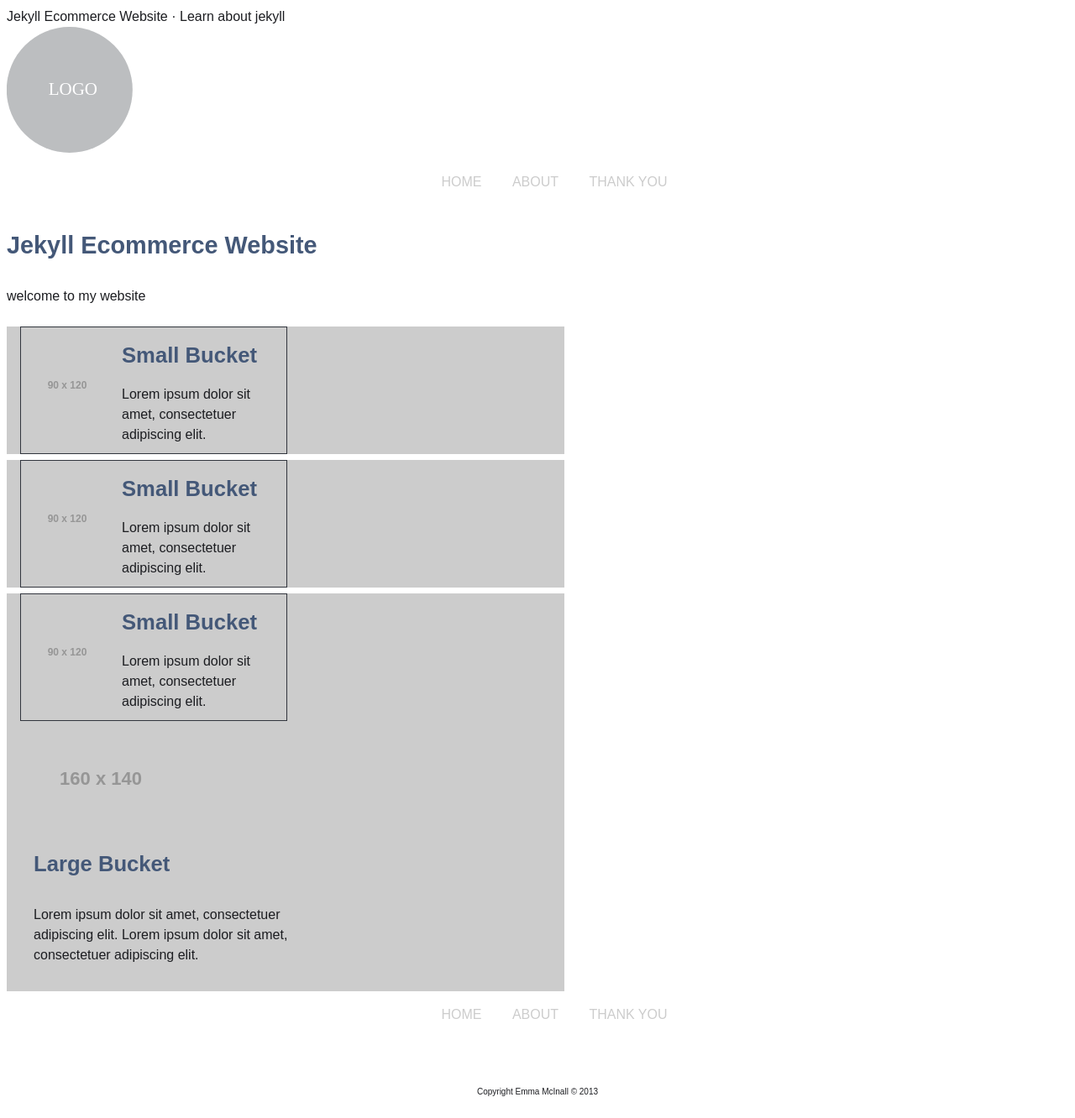
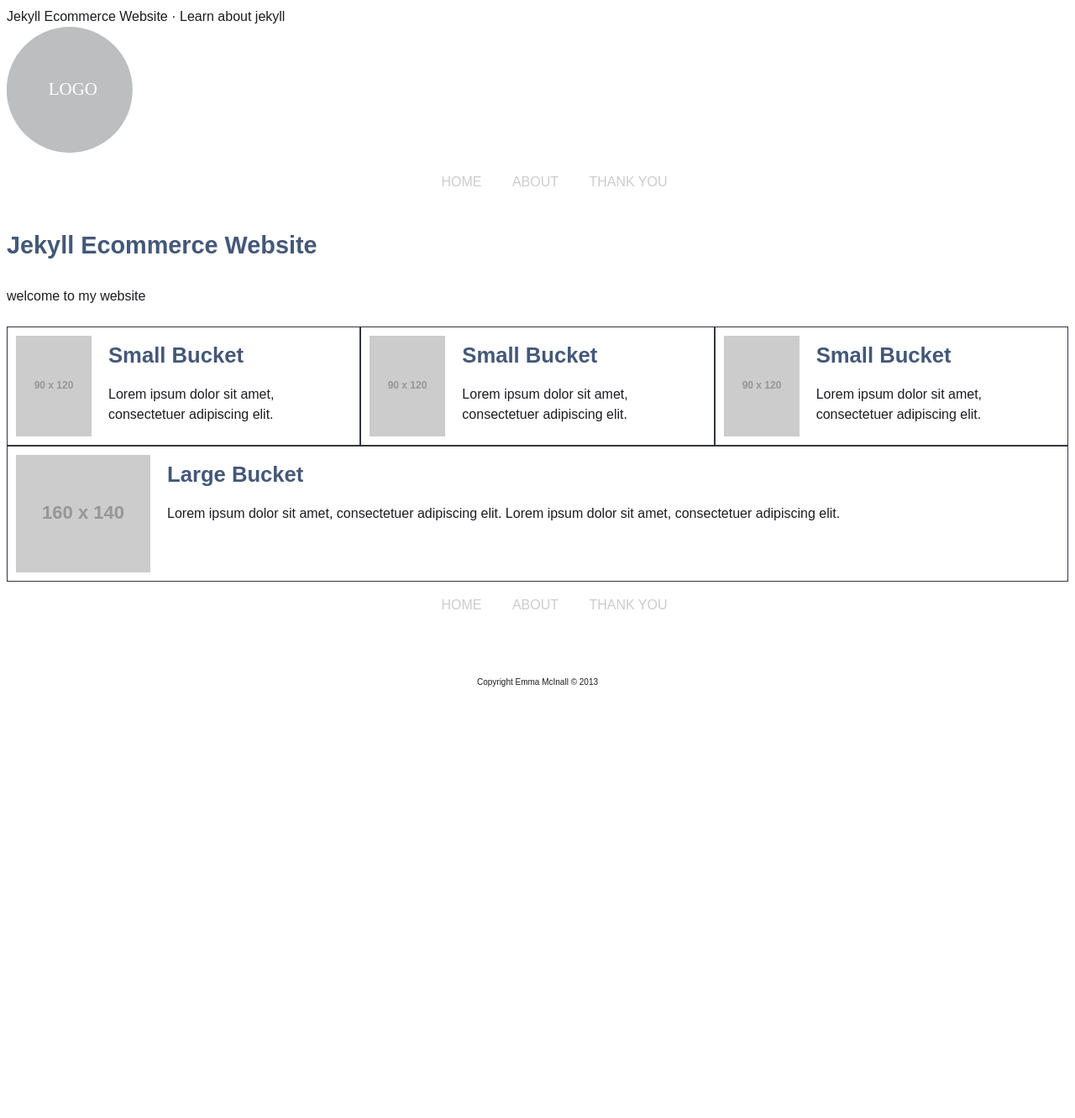
Before and after one commit to mcin0244/jekyll-ecommerce-website, a Jekyll site: the page built from index.html, in a window 1280 px wide. Shown: the whole page at 84% size. Built offline with Jekyll 4.4.1, drawn with Linux system fonts in a browser that asks for light colours; Markdown is read by kramdown in place of the engine named in the settings; after the commit the page ends 900 px from its top, so only the background shows below that.

Commit message:
Fixed Grid!!!

```diff
--- a/css/buckets.css
+++ b/css/buckets.css
@@ -4,7 +4,6 @@
 .media{
 	border: 1px solid rgb(49, 53, 61);
 	overflow: hidden;
-	width: 50%;
 	float: center;
 }
 
--- a/css/responsive-grid.css
+++ b/css/responsive-grid.css
@@ -1,37 +1,268 @@
 .grid {
-	overflow: hidden;
+  margin: 0;
+  padding: 0;
+  letter-spacing: -0.31em;
+  text-rendering: optimizespeed;
+  display: -webkit-flex;
+  -webkit-flex-flow: row wrap;
+  display: -ms-flexbox;
+  -ms-flex-flow: row wrap;
+}
+
+.grid-bottom {
+  -webkit-align-items: flex-end;
+  -ms-align-items: flex-end;
+}
+
+.opera-only :-o-prefocus, .grid {
+  word-spacing: -0.43em;
 }
 
 .unit {
-	background-color: #ccc
+  letter-spacing: normal;
+  text-rendering: auto;
+  vertical-align: top;
+  word-spacing: normal;
+  display: inline-block;
+  visibility: visible;
 }
 
-/*
-	Instead of including this class in your grids.css
-	Use the one included in your modular typography.css
-*/
-.gutter {
-	padding-left: 1em;
-	padding-right: 1em;
+.grid-bottom .unit {
+  vertical-align: bottom;
+}
+
+.unit-s-hidden {
+  display: none;
+  visibility: hidden;
 }
 
 .unit-s-1 {
-	width: 50%;
+  display: block;
+  visibility: visible;
+  width: 100%;
+}
+
+.unit-offset-s-0 {
+  margin-left: 0;
+}
+
+.unit-s-1-2 {
+  width: 50.0000%;
+}
+
+.unit-offset-s-1-2 {
+  margin-left: 50.0000%;
+}
+
+.unit-s-1-3 {
+  width: 33.3333%;
+}
+
+.unit-offset-s-1-3 {
+  margin-left: 33.3333%;
+}
+
+.unit-s-2-3 {
+  width: 66.6667%;
+}
+
+.unit-offset-s-2-3 {
+  margin-left: 66.6667%;
+}
+
+.unit-s-1-4 {
+  width: 25.0000%;
+}
+
+.unit-offset-s-1-4 {
+  margin-left: 25.0000%;
+}
+
+.unit-s-3-4 {
+  width: 75.0000%;
+}
+
+.unit-offset-s-3-4 {
+  margin-left: 75.0000%;
+}
+
+.unit-s-1-2,.unit-s-1-3,.unit-s-2-3,.unit-s-1-4,.unit-s-3-4 {
   display: inline-block;
+  visibility: visible;
 }
 
 @media only screen and (min-width: 30em) {
 
+.unit-m-hidden {
+  display: none;
+  visibility: hidden;
+}
+
+.unit-m-1 {
+  display: block;
+  visibility: visible;
+  width: 100%;
+}
+
+.unit-offset-m-0 {
+  margin-left: 0;
+}
+
 .unit-m-1-2 {
-		width: 50%;
+  width: 50.0000%;
+}
+
+.unit-offset-m-1-2 {
+  margin-left: 50.0000%;
+}
+
+.unit-m-1-3 {
+  width: 33.3333%;
+}
+
+.unit-offset-m-1-3 {
+  margin-left: 33.3333%;
+}
+
+.unit-m-2-3 {
+  width: 66.6667%;
+}
+
+.unit-offset-m-2-3 {
+  margin-left: 66.6667%;
+}
+
+.unit-m-1-4 {
+  width: 25.0000%;
+}
+
+.unit-offset-m-1-4 {
+  margin-left: 25.0000%;
+}
+
+.unit-m-3-4 {
+  width: 75.0000%;
+}
+
+.unit-offset-m-3-4 {
+  margin-left: 75.0000%;
+}
+
+.unit-m-1-2,.unit-m-1-3,.unit-m-2-3,.unit-m-1-4,.unit-m-3-4 {
+  display: inline-block;
+  visibility: visible;
 }
 
 }
 
 @media only screen and (min-width: 50em) {
 
+.unit-l-hidden {
+  display: none;
+  visibility: hidden;
+}
+
+.unit-l-1 {
+  display: block;
+  visibility: visible;
+  width: 100%;
+}
+
+.unit-offset-l-0 {
+  margin-left: 0;
+}
+
+.unit-l-1-2 {
+  width: 50.0000%;
+}
+
+.unit-offset-l-1-2 {
+  margin-left: 50.0000%;
+}
+
 .unit-l-1-3 {
   width: 33.3333%;
 }
 
+.unit-offset-l-1-3 {
+  margin-left: 33.3333%;
 }
+
+.unit-l-2-3 {
+  width: 66.6667%;
+}
+
+.unit-offset-l-2-3 {
+  margin-left: 66.6667%;
+}
+
+.unit-l-1-4 {
+  width: 25.0000%;
+}
+
+.unit-offset-l-1-4 {
+  margin-left: 25.0000%;
+}
+
+.unit-l-3-4 {
+  width: 75.0000%;
+}
+
+.unit-offset-l-3-4 {
+  margin-left: 75.0000%;
+}
+
+.unit-l-1-5 {
+  width: 20.0000%;
+}
+
+.unit-offset-l-1-5 {
+  margin-left: 20.0000%;
+}
+
+.unit-l-2-5 {
+  width: 40.0000%;
+}
+
+.unit-offset-l-2-5 {
+  margin-left: 40.0000%;
+}
+
+.unit-l-3-5 {
+  width: 60.0000%;
+}
+
+.unit-offset-l-3-5 {
+  margin-left: 60.0000%;
+}
+
+.unit-l-4-5 {
+  width: 80.0000%;
+}
+
+.unit-offset-l-4-5 {
+  margin-left: 80.0000%;
+}
+
+.unit-l-1-6 {
+  width: 16.6667%;
+}
+
+.unit-offset-l-1-6 {
+  margin-left: 16.6667%;
+}
+
+.unit-l-5-6 {
+  width: 83.3333%;
+}
+
+.unit-offset-l-5-6 {
+  margin-left: 83.3333%;
+}
+
+.unit-l-1-2,.unit-l-1-3,.unit-l-2-3,.unit-l-1-4,.unit-l-3-4,.unit-l-1-5,.unit-l-2-5,.unit-l-3-5,.unit-l-4-5,.unit-l-1-6,.unit-l-5-6 {
+  display: inline-block;
+  visibility: visible;
+}
+
+}
--- a/index.html
+++ b/index.html
@@ -11,18 +11,18 @@ priority: 1.0
 <div class="grid">
 
 
-	<div class="unit gutter unit-s-1 unit-s-1 unit-s-1">
+	<div class="unit gutter unit-s-1 unit-m-1-2 unit-l-1-3">
 		{% include buckets-small.html %}
 	</div>
 
-	<div class="unit gutter unit-s-1 unit-s-1 unit-s-1">
+	<div class="unit gutter unit-s-1 unit-m-1-2 unit-l-1-3">
 		{% include buckets-small.html %}
 	</div>
 
-	<div class="unit gutter unit-s-1 unit-s-1 unit-s-1">
+	<div class="unit gutter unit-s-1 unit-m-1-2 unit-l-1-3">
 		{% include buckets-small.html %}
-
-	<div class="unit gutter unit-s-1 unit-s-1 unit-s-1"
+	</div>
+	<div class="unit gutter unit-s-1 unit-m-1 unit-l-1">
 		{% include buckets-large.html %}
 	</div>
 
```
Lines whose indentation alone changed are shown as unchanged.
